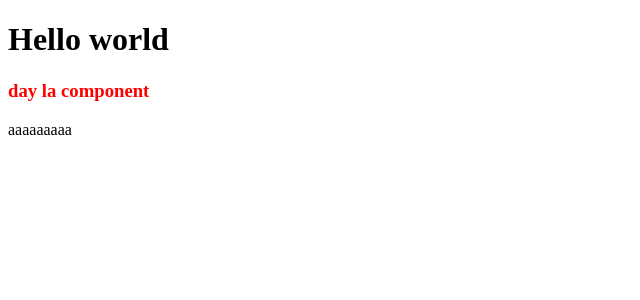
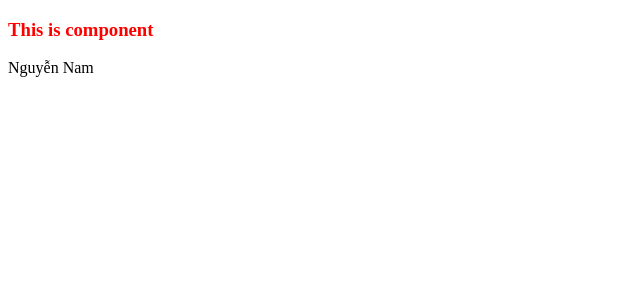
Before and after one commit to TheNam97/Angular_intern, an Angular app: page / in a window 1280 px wide. Shown: the top 300 px of the page, without its empty margins (0-640 px from the left). Built offline with nearby package versions, Linux system fonts and the light colour scheme.

Commit message:
dataBindingValue

```diff
--- a/src/app/app.component.html
+++ b/src/app/app.component.html
@@ -1,4 +1,3 @@
-<h1>Hello world</h1>
 
 <!-- chạy vào component -->
 <app-home></app-home>
--- a/src/app/home/home.component.html
+++ b/src/app/home/home.component.html
@@ -1,2 +1,2 @@
-<h3 class="aaa">day la component</h3>
-<p>aaaaaaaaa</p>
+<h3 class="aaa">This is component</h3>
+<p>{{name}}</p>
--- a/src/app/home/home.component.ts
+++ b/src/app/home/home.component.ts
@@ -6,5 +6,7 @@ import { Component } from '@angular/core';
   styleUrls: ['./home.component.css']
 })
 export class HomeComponent {
+  public name='Nguyễn Nam'
+  constructor(){}
 
 }
```
